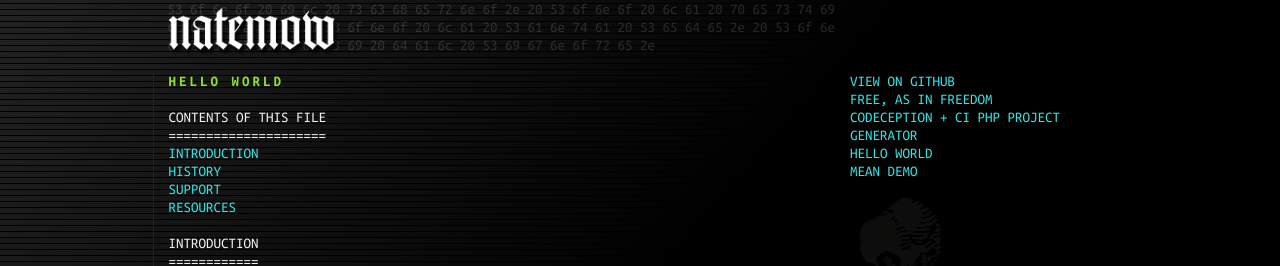
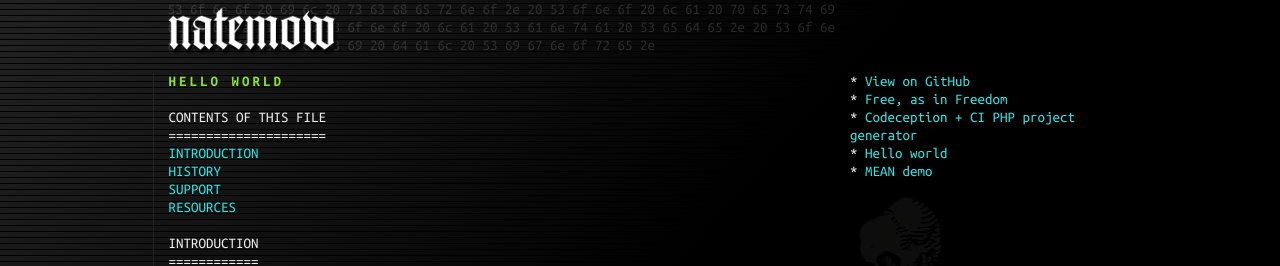
Before and after one commit to natemow/natemow.github.io, a Jekyll site: the page built from index.md, in a window 1280 px wide and 1136 px high. Shown: the top 266 px of the window. Built offline with Jekyll 4.4.1, drawn with Linux system fonts in a browser that asks for light colours; nearby versions of some CDN libraries.

```diff
--- a/_includes/nav.html
+++ b/_includes/nav.html
@@ -1,8 +1,8 @@
 <nav class="nav-primary" role="navigation" >
-  <ol class="main-menu">
-    <li><a href="https://github.com/{{ site.title }}">View on GitHub</a></li>
+  <ol>
+    <li>* <a href="https://github.com/{{ site.title }}">View on GitHub</a></li>
     {% for p in site.pages %}
-    <li><a{% if p.url == page.url %} class="active"{% endif %} href="{{ site.baseurl }}{{ p.url }}">{{ p.title }}</a></li>
+    <li>* <a{% if p.url == page.url %} class="active"{% endif %} href="{{ site.baseurl }}{{ p.url }}">{{ p.title }}</a></li>
     {% endfor %}
   </ol>
 </nav>
```
